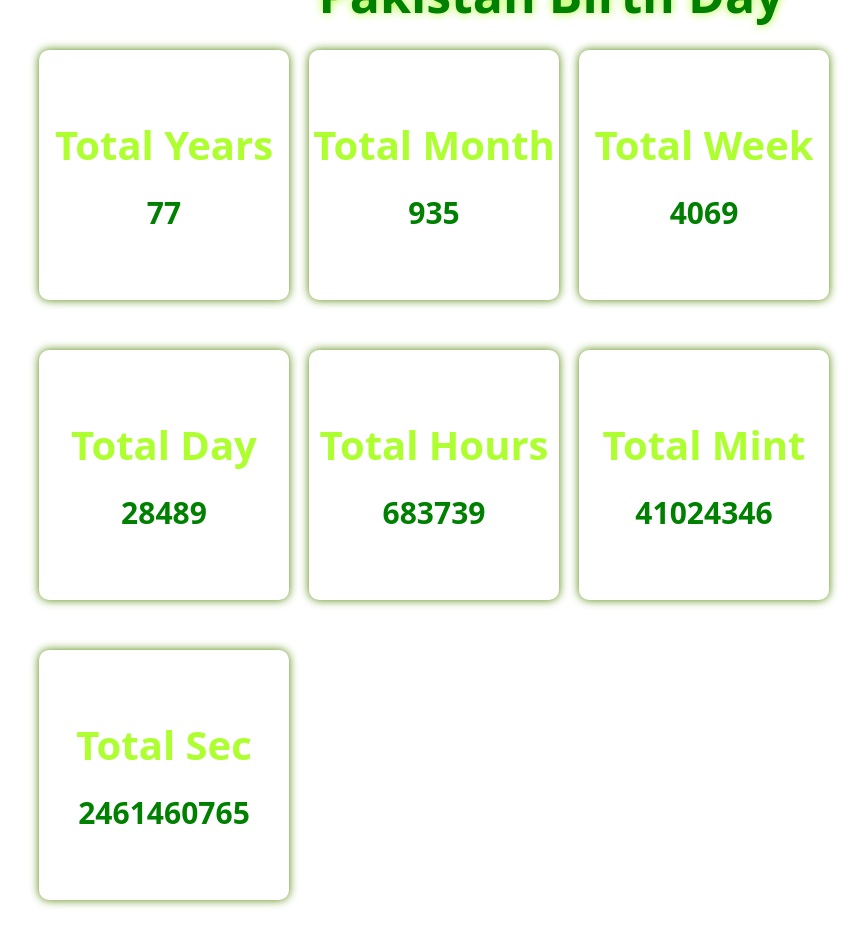
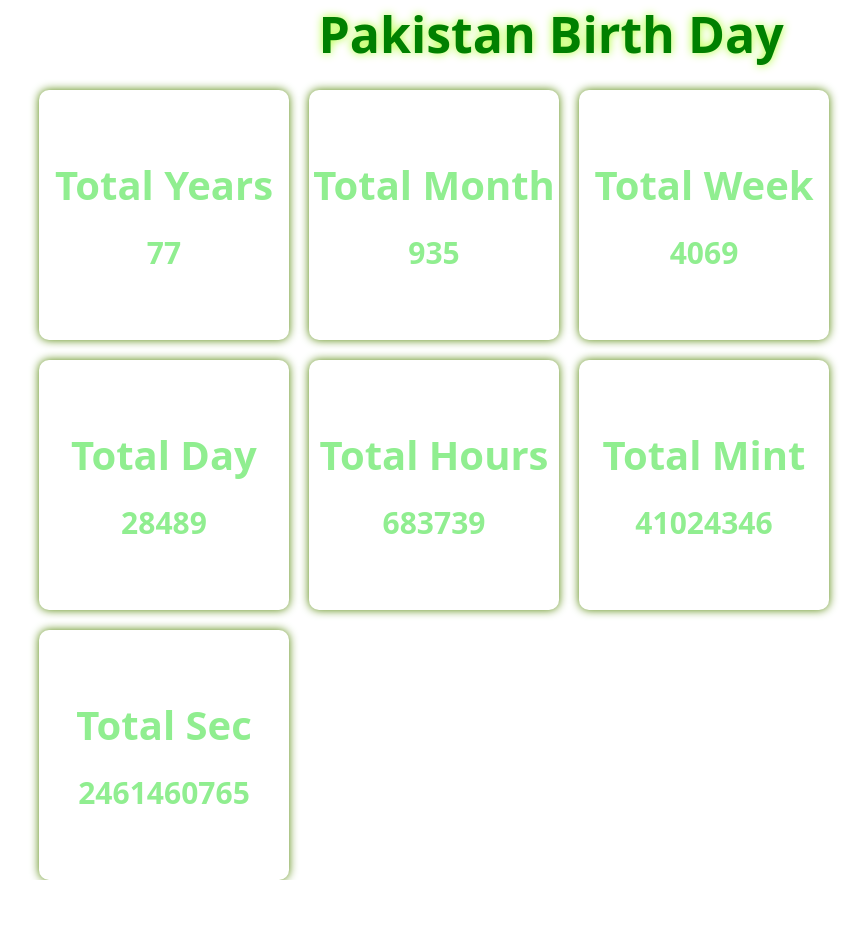
Before and after one commit to UMER-FAROOQ-attari/PakistanAtBirthday, a website: page index.html in a window 1280 px wide. Shown: the whole page, without its empty margins (89-956 px from the left). After the commit the page ends 880 px from the top, so only its background shows below. Drawn offline with Linux system fonts and the light colour scheme.

Commit message:
change js

```diff
--- a/app.js
+++ b/app.js
@@ -17,14 +17,14 @@ let totalhours = Math.floor(defrance / (1000 * 60 * 60));
     let totalmint = Math.floor(defrance / (1000 * 60));
     let totalsec = Math.floor(defrance / (1000));
     console.log(totalyear)
-time.innerHTML = ` ${totalyear}`
-month.innerHTML = ` ${totalmonth}`
-week.innerHTML = `${totalweeks}`
-day.innerHTML = ` ${totaldays}`
-hours.innerHTML = `${totalhours}`
-mint.innerHTML = ` ${totalmint}`
-sec.innerHTML = ` ${totalsec}`
-if(totalmint == 41024657){
+    time.innerHTML = totalyear;
+    month.innerHTML = totalmonth;
+    week.innerHTML = totalweeks;
+    day.innerHTML = totaldays;
+    hours.innerHTML = totalhours;
+    mint.innerHTML = totalmint;
+    sec.innerHTML = totalsec;
+    if (totalmint == 41024651) {
         alert(`yes!`)
     }
 }, 1000);
--- a/index.html
+++ b/index.html
@@ -10,9 +10,9 @@
 
 <body>
   <center>
-    <h1>pakistan birth day</h1>
+    <h1 class="bounce-top">pakistan birth day</h1>
     <br>
-    <div class="pkbirth">
+    <div class="pkbirth ">
       <div class="year">
         <h2>
           Total years
@@ -53,7 +53,7 @@
           00
         </h3>
       </div>
-    <div class="mint">
+      <div class="mint ">
         <h2>
           Total mint
         </h2>
--- /dev/null
+++ b/package.json
@@ -0,0 +1,5 @@
+{
+  "dependencies": {
+    "animate.css": "^4.1.1"
+  }
+}
--- a/style.css
+++ b/style.css
@@ -1,48 +1,62 @@
-*{
+* {
   padding: 0;
   margin: 0;
   box-sizing: border-box;
-    font-family: system-ui, -apple-system, BlinkMacSystemFont, 'Segoe UI', Roboto, Oxygen, Ubuntu, Cantarell, 'Open Sans', 'Helvetica Neue', sans-serif;
+  font-family: system-ui, -apple-system, BlinkMacSystemFont, "Segoe UI", Roboto,
+    Oxygen, Ubuntu, Cantarell, "Open Sans", "Helvetica Neue", sans-serif;
 }
-body{
+body {
   width: 100%;
-    height: 100vh;
+  min-height: 100vh;
   display: flex;
   justify-content: center;
   flex-direction: column;
 }
-.pkbirth{
+.pkbirth {
   width: 80%;
   display: flex;
   flex-wrap: wrap;
   gap: 20px;
   height: 100%;
 }
-.pkbirth div{
+.pkbirth div {
   width: 250px;
   height: 250px;
   display: flex;
   flex-direction: column;
   border: none;
   gap: 20px;
+  color: lightgreen;
   border-radius: 10px;
   justify-content: center;
   align-items: center;
   box-shadow: 0 0 10px rgb(81, 133, 3);
 }
- h3{
+h3 {
   font-size: 30px;
-    color: green;
   text-transform: capitalize;
 }
- h1{
+h1 {
   font-size: 50px;
   color: green;
   text-transform: capitalize;
   text-shadow: 0 0 10px greenyellow;
 }
- h2{
+h2 {
   font-size: 40px;
-    color: greenyellow;
   text-transform: capitalize;
 }
+.pkbirth div:hover {
+  width: 260px;
+  height: 260px;
+  display: flex;
+  flex-direction: column;
+  border: 1px rgba(123, 122, 122, 0.587) solid;
+  gap: 21px;
+  border-radius: 12px;
+  justify-content: center;
+  align-items: center;
+  background-color: green;
+  color: aliceblue;
+  box-shadow: 0 0 10px rgb(52, 86, 1);
+}
```
Also changed, not shown: download.jpg (added), 1 other file. Lines whose indentation alone changed are shown as unchanged.
